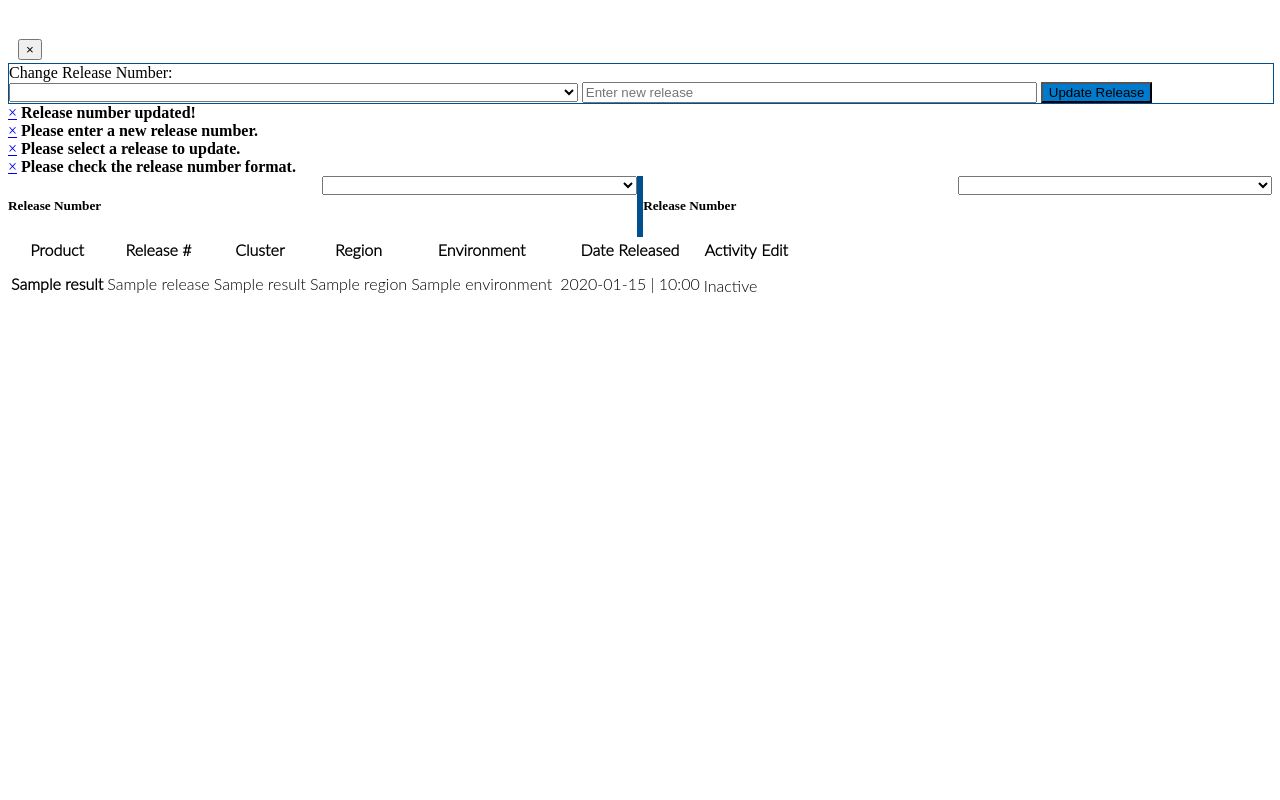
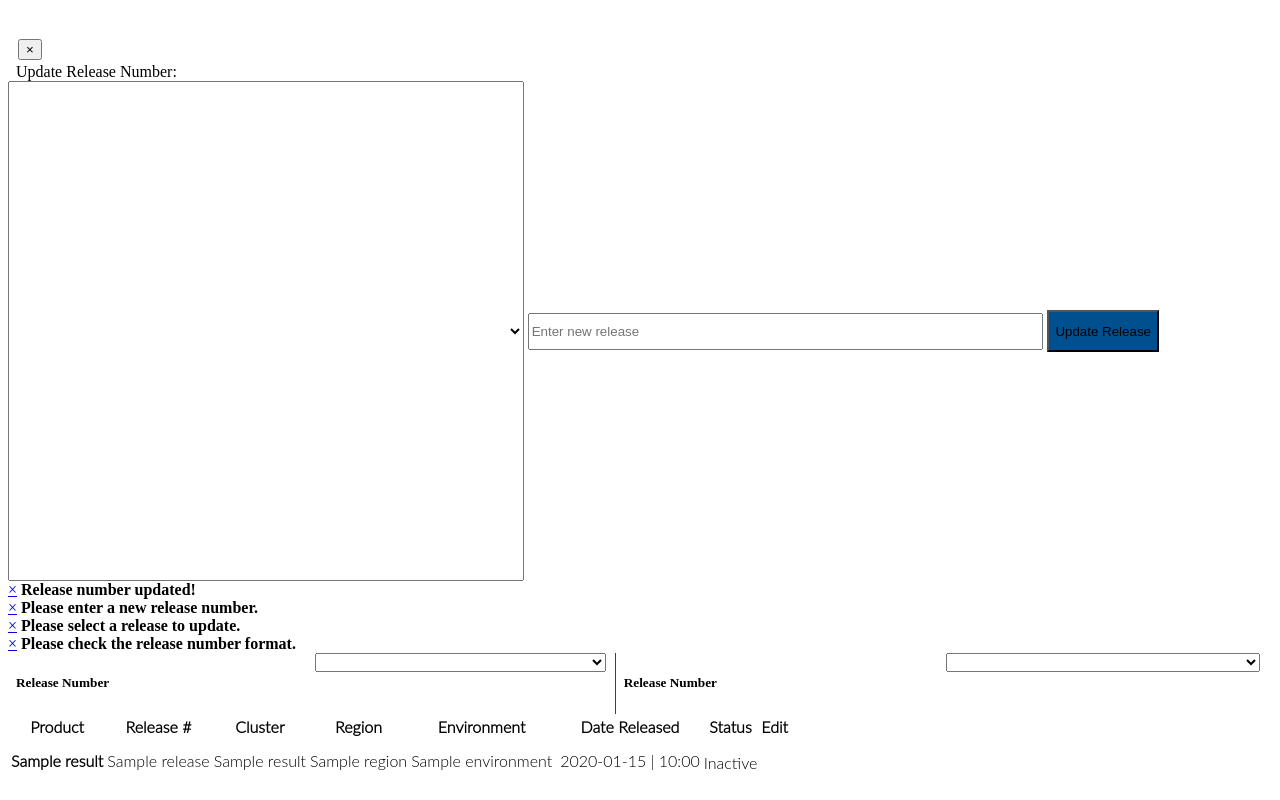
Before and after one commit to nickprimamore/iLookup_V1.0, a Flask app: template ilookup_v1.0/app/templates/result.html in a window 1280 px wide. Run offline with Flask 2, Linux system fonts and the light colour scheme; the template is opened without the code that fills it: most values are stand-ins (such as "Sample title", 1, 10 or a date in 2020); lists and menus that the app fills with data are empty.

Commit message:
cluster/release modal styling

```diff
--- a/ilookup_v1.0/app/templates/layout.html
+++ b/ilookup_v1.0/app/templates/layout.html
@@ -89,8 +89,8 @@
 		<!-- Navbar: ASG logo, iLookup logo, update tags button, refresh button, and loading spinner -->
 		<div class="wrapper">
 			<nav class="navbar navbar-expand-lg navbar-light" id="topNav" role="navigation" style="background-color: white; color:#2867b1">
-        <a href="https://www.acordsolutions.com/" target="_blank"><img src="https://www.acordsolutions.com/images/librariesprovider2/template/acord-logo.png?sfvrsn=795d84a9_2" alt="logo" height="50" style="margin-left:19"></a>
-				<p style="margin-right:475">  </p>
+        <a href="https://www.acordsolutions.com/" target="_blank"><img src="https://www.acordsolutions.com/images/librariesprovider2/template/acord-logo.png?sfvrsn=795d84a9_2" alt="logo" height="50" style="margin-left:15.5"></a>
+				<p style="margin-right:478">  </p>
 				<a class="navbar-brand" style="color:#00508F" href="/"> iLookup </a>
 			  <button class="navbar-toggler" type="button" data-toggle="collapse" data-target="#navbarText" aria-controls="navbarText" aria-expanded="false" aria-label="Toggle navigation">
 			    <span class="navbar-toggler-icon"></span>
--- a/ilookup_v1.0/app/templates/result.html
+++ b/ilookup_v1.0/app/templates/result.html
@@ -3,7 +3,7 @@
 <script>
   //This deals with the popovers and the cluster modal for releases
   $(document).ready(function() {
-    $('.releaseReview').select2();
+    $('.releaseReview').select2({theme:"classic"});
     $("[data-toggle=popover]").popover({ trigger: "hover" });
   })
 
@@ -238,7 +238,7 @@
   }
   .insideModal {
     display: flex;
-    flex-direction: column
+    flex-direction: column;
   }
 }
 
@@ -249,20 +249,20 @@
   <div class="modal-dialog modal-lg" role="document">
     <div class="modal-content">
       <div class="modal-header">
-        <h4 class="cluster-title" id="clusterLabel"></h4>
+        <h4 class="cluster-title" id="clusterLabel" style="font-weight:bold"></h4>
         <button type="button" class="close" data-dismiss="modal" aria-label="Close">
           <span aria-hidden="true">&times;</span>
         </button>
       </div>
       <div class="insideModal">
-        <div id="release_form" style="width:100%; display: block; border:1px solid #00508F">
-          <label class="modalLabel" for="changeRelease">Change Release Number:</label>
+        <div id="release_form" style="width:100%; display:block">
+          <label class="modalLabel" for="changeRelease" style="margin-left: 8px; margin-top:10px; margin-bottom:2px">Update Release Number:</label>
           <br>
-          <select class="releaseReview" id="changeRelease" style="width:45%">
+          <select class="releaseReview" id="changeRelease" style="width:40.8%; height:500px">
             <!-- <option disabled selected value>Select a release</option> -->
           </select>
-          <input type="text" style="width:36%" id="newRelease" aria-describedby="newRelease" placeholder="Enter new release">
-          <button type="button" class="btn btn-primary" style="background-color:#007ACC" onclick="updateRelease()">Update Release</button>
+          <input type="text" class="form-control" style="width:40.8%; margin-bottom:15px; display:inline; height:37px" id="newRelease" aria-describedby="newRelease" placeholder="Enter new release">
+          <button type="button" class="btn btn-primary" style="background-color:#00508F; height:42px" onclick="updateRelease()">Update Release</button>
         </div>
         <div id="updatedReleaseAlert" class="alert alert-primary collapse">
           <a id="closeUpdatedReleaseAlert" href="#" class="close">&times;</a>
@@ -281,11 +281,11 @@
           <strong>Please check the release number format.</strong>
         </div>
         <div class="comparisons">
-          <div id="Screen1" style="width:50%">
+          <div id="Screen1" style="width:48%">
             <div class="modalWrapper">
-              <h5 style="width:50%"><div id="accordionHeader1">Release Number</div></h5>
+              <h5 style="width:50%; margin-left:8px"><div id="accordionHeader1">Release Number</div></h5>
               <div style="width:50%">
-              <select class="releaseReview" id="release1" name="releases[]" style="width: 100%">
+              <select class="releaseReview" id="release1" name="releases[]" style="width: 97%">
 
               </select>
               </div>
@@ -295,14 +295,14 @@
 
             </div>
           </div>
-          <div id="divider" style="width: 0.5%; background-color: #00508F">
+          <div id="divider" style="width:1px; background-color:#00508F">
 
           </div>
-          <div id="Screen2" style="width:50%">
+          <div id="Screen2" style="width:51.7%">
             <div class="modalWrapper">
-              <h5 style="width:50%"><div id="accordionHeader2"> Release Number </div></h5>
+              <h5 style="width:50%; margin-left:8px"><div id="accordionHeader2"> Release Number </div></h5>
               <div style="width:50%">
-                <select class="releaseReview" id="release2" name="releases[]" style="width: 100%">
+                <select class="releaseReview" id="release2" name="releases[]" style="width: 97%">
 
                 </select>
               </div>
@@ -348,7 +348,7 @@
       <th scope="col" style="font-family:Lato Light; font-size:16px">Environment</th>
       <th scope="col" style="font-family:Lato Light; font-size:16px"><i class="fas fa-user-friends"></i></th>
       <th scope="col" style="font-family:Lato Light; font-size:16px">Date Released</th>
-      <th scope="col" style="font-family:Lato Light; font-size:16px">Activity</th>
+      <th scope="col" style="font-family:Lato Light; font-size:16px">Status</th>
       <th scope="col" style="font-family:Lato Light; font-size:16px">Edit</th>
     </tr>
   </thead>
```
Also changed, not shown: ilookup_v1.0/app/templates/search.html (+26 -2 lines).
